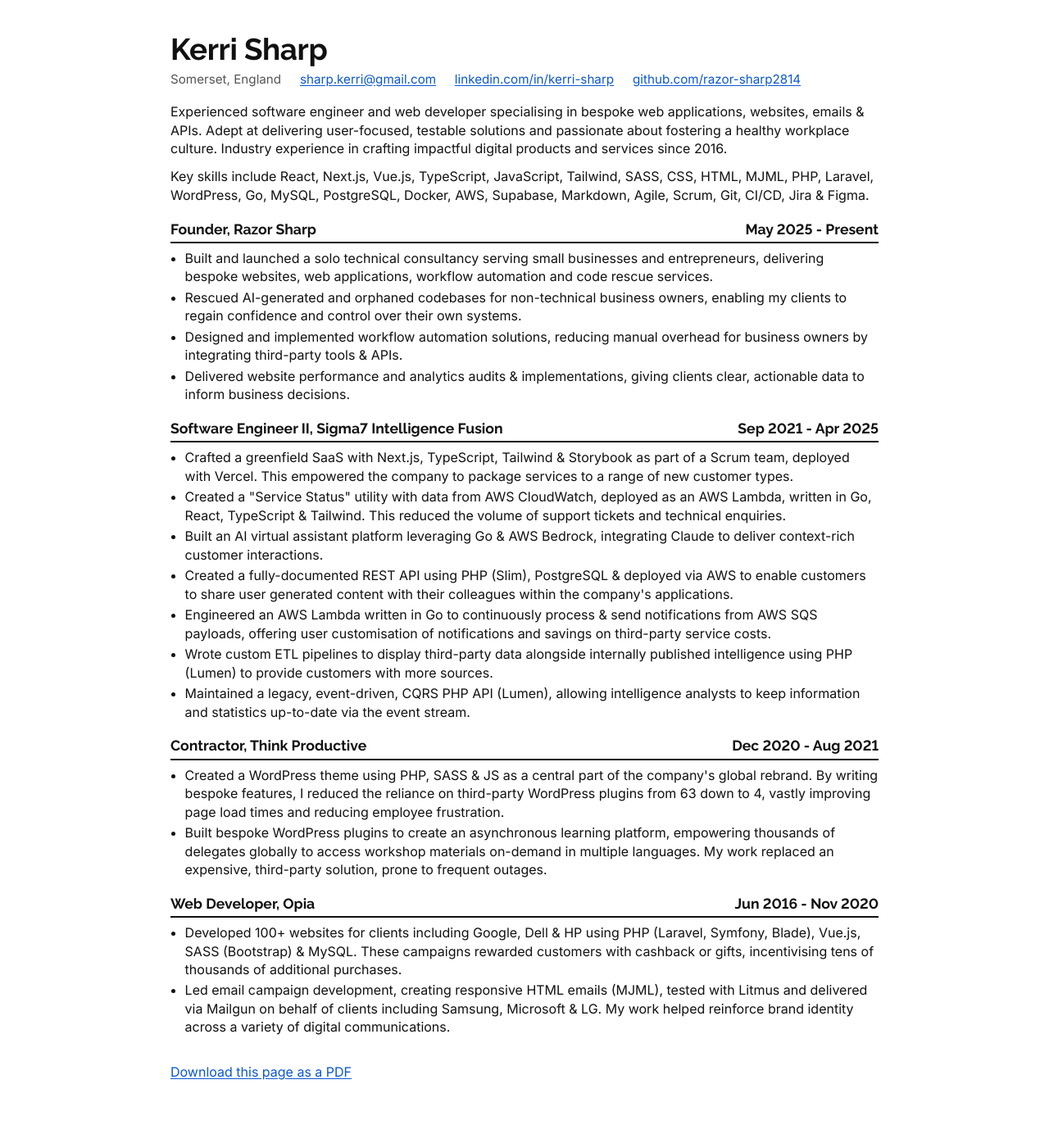
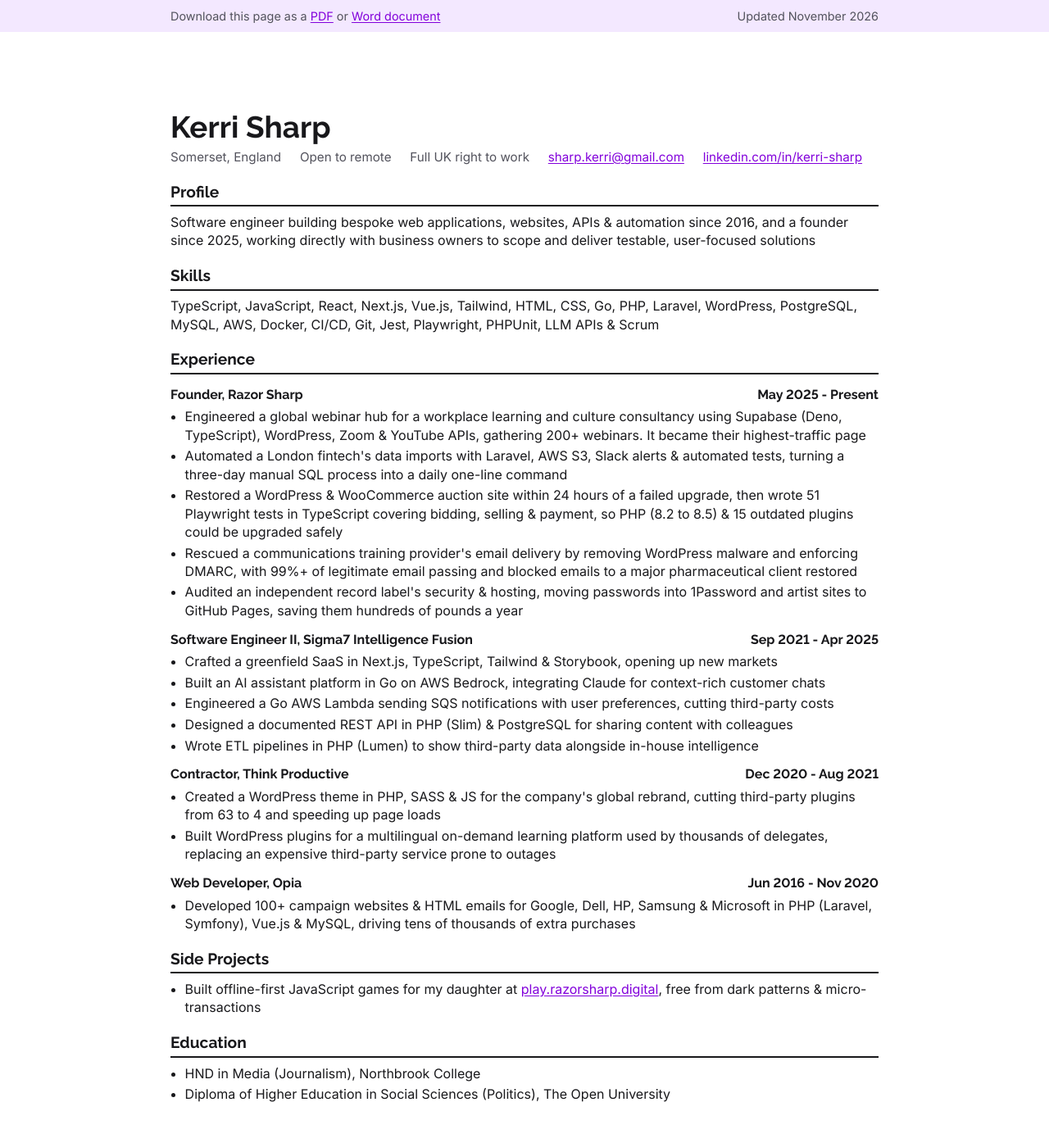
Before and after one commit to razor-sharp2814/kerri-sharp, a plain HTML site: page index.html in a window 1280 px wide. Shown: the whole page at 82% size. Before the commit the page ends 1359 px from the top, so only its background shows below. Drawn offline with Linux system fonts and the light colour scheme.

Commit message:
Update CV to focus on results and improve the visual design

```diff
--- a/index.html
+++ b/index.html
@@ -3,8 +3,59 @@
 <head>
   <meta charset="utf-8">
   <meta name="viewport" content="width=device-width, initial-scale=1">
-  <title>Kerri Sharp - Software Engineer & Web Developer</title>
+  <title>Kerri Sharp, Software engineer and web developer</title>
   <meta name="description" content="CV of Kerri Sharp, software engineer and web developer based in Somerset, England.">
+  <link rel="canonical" href="https://www.kerrisharp.com/">
+  <link rel="icon" type="image/png" sizes="32x32" href="images/icon-32.png">
+  <link rel="icon" type="image/png" sizes="192x192" href="images/icon-192.png">
+  <link rel="apple-touch-icon" href="images/apple-touch-icon.png">
+
+  <!-- Link previews (LinkedIn, Slack, messaging apps…) -->
+  <meta property="og:type" content="profile">
+  <meta property="og:site_name" content="Kerri Sharp">
+  <meta property="og:title" content="Kerri Sharp, Software engineer and web developer">
+  <meta property="og:description" content="CV of Kerri Sharp, software engineer and web developer based in Somerset, England.">
+  <meta property="og:url" content="https://www.kerrisharp.com/">
+  <meta property="og:locale" content="en_GB">
+  <meta property="og:image" content="https://www.kerrisharp.com/images/og-image.jpg">
+  <meta property="og:image:width" content="1200">
+  <meta property="og:image:height" content="630">
+  <meta property="og:image:alt" content="Photo of Kerri Sharp beside the text: Kerri Sharp, Software engineer and web developer">
+  <meta property="profile:first_name" content="Kerri">
+  <meta property="profile:last_name" content="Sharp">
+  <meta name="twitter:card" content="summary_large_image">
+
+  <!-- Structured data for search engines -->
+  <script type="application/ld+json">
+  {
+    "@context": "https://schema.org",
+    "@type": "Person",
+    "name": "Kerri Sharp",
+    "jobTitle": "Software engineer and web developer",
+    "url": "https://www.kerrisharp.com/",
+    "image": "https://www.kerrisharp.com/images/icon-192.png",
+    "email": "mailto:sharp.kerri@gmail.com",
+    "address": {
+      "@type": "PostalAddress",
+      "addressRegion": "Somerset",
+      "addressCountry": "GB"
+    },
+    "sameAs": ["https://www.linkedin.com/in/kerri-sharp/"],
+    "worksFor": {
+      "@type": "Organization",
+      "name": "Razor Sharp",
+      "url": "https://www.razorsharp.digital/"
+    },
+    "alumniOf": [
+      { "@type": "CollegeOrUniversity", "name": "Northbrook College" },
+      { "@type": "CollegeOrUniversity", "name": "The Open University" }
+    ],
+    "knowsAbout": ["TypeScript", "JavaScript", "React", "Next.js", "Vue.js", "Go", "PHP", "Laravel", "WordPress", "PostgreSQL", "AWS", "Docker", "CI/CD", "Automated testing", "LLM integration"]
+  }
+  </script>
+
+  <meta name="theme-color" media="(prefers-color-scheme: light)" content="#faf5ff">
+  <meta name="theme-color" media="(prefers-color-scheme: dark)" content="#18181b">
   <style>
     @font-face {
       font-family: Inter;
@@ -55,7 +106,8 @@
 
     body {
       margin: 0;
-      color: #111;
+      background: var(--background);
+      color: var(--text);
       font-family: Inter, Arial, sans-serif;
       line-height: 1.4;
     }
@@ -63,51 +115,84 @@
     main {
       max-width: 54em;
       margin: 0 auto;
-      padding: 2.5rem 1.25rem;
+      padding: 6rem 1.25rem;
     }
 
     h1 {
       margin: 0;
       font-size: 2.3em;
       line-height: 1.1;
-      letter-spacing: -0.01em;
     }
 
     h2 {
+      margin: 1em 0 0.4em;
+      padding-bottom: 0.2em;
+      border-bottom: 2px solid;
+      font-size: 1.2em;
+      line-height: 1.3;
+      break-after: avoid;
+    }
+
+    h3 {
       display: flex;
       flex-wrap: wrap;
       justify-content: space-between;
       align-items: baseline;
       column-gap: 1em;
-      margin: 1.1em 0 0.4em;
-      padding-bottom: 0.2em;
-      border-bottom: 2px solid;
-      font-size: 1.1em;
+      margin: 0.9em 0 0.3em;
+      font-size: 1em;
       line-height: 1.3;
       break-after: avoid;
     }
 
-    .dates { white-space: nowrap; }
+    .dates {
+      white-space: nowrap;
+    }
 
-    p { margin: 0 0 0.75em; }
+    p {
+      margin: 0 0 0.75em;
+    }
 
-    ul { margin: 0; padding-left: 1.1em; }
-    li { margin-bottom: 0.2em; }
+    ul {
+      margin: 0;
+      padding-left: 1.1em;
+    }
 
-    a { color: #0b57d0; text-underline-offset: 0.15em; }
+    li {
+      margin-bottom: 0.2em;
+    }
+
+    a {
+      color: var(--link);
+      text-underline-offset: 0.15em;
+    }
 
     .contact {
       display: flex;
       flex-wrap: wrap;
       column-gap: 1.5em;
       margin: 0.35em 0 1.2em;
-      color: #555;
+      color: var(--muted);
       font-size: 0.95em;
     }
 
-    section { break-inside: avoid-page; }
+    section {
+      break-inside: avoid-page;
+    }
 
-    footer { margin-top: 2em; }
+    /* A tinted bar above the CV, so it reads as part of the website, not the CV. */
+    .downloads {
+      margin: 0;
+      /* Line the text up with the CV column (54em wide, centred). */
+      padding: 0.6rem max(1.25rem, calc((100% - 54rem) / 2));
+      display: flex;
+      flex-wrap: wrap;
+      justify-content: space-between;
+      column-gap: 1.5em;
+      background: var(--band);
+      color: var(--muted);
+      font-size: 0.9em;
+    }
 
     @page {
       size: A4;
@@ -115,71 +200,102 @@
     }
 
     @media print {
-      body { font-size: 9.5pt; }
-      main { padding: 0; }
-      a { color: inherit; text-decoration: none; }
-      footer { display: none; }
+      body {
+        background: none;
+        font-size: 9.5pt;
+      }
+
+      main {
+        padding: 0;
+      }
+
+      a {
+        color: inherit;
+        text-decoration: none;
+      }
+
+      .downloads {
+        display: none;
+      }
     }
   </style>
 </head>
 <body>
+  <p class="downloads"><span>Download this page as a <a href="kerri-sharp-cv.pdf" download>PDF</a> or <a href="kerri-sharp-cv.docx" download>Word document</a></span> <span>Updated <time datetime="2026-11">November 2026</time></span></p>
+
   <main>
     <header>
       <h1>Kerri Sharp</h1>
       <p class="contact">
-        Somerset, England
+        <span>Somerset, England</span>
+        <span>Open to remote</span>
+        <span>Full UK right to work</span>
         <a href="mailto:sharp.kerri@gmail.com">sharp.kerri@gmail.com</a>
-        <a href="//linkedin.com/in/kerri-sharp/" target="_blank">linkedin.com/in/kerri-sharp</a>
-        <a href="//github.com/razor-sharp2814/" target="_blank">github.com/razor-sharp2814</a>
+        <a href="https://www.linkedin.com/in/kerri-sharp/" target="_blank">linkedin.com/in/kerri-sharp</a>
       </p>
     </header>
 
-    <p>Experienced software engineer and web developer specialising in bespoke web applications, websites, emails &amp; APIs. Adept at delivering user-focused, testable solutions and passionate about fostering a healthy workplace culture. Industry experience in crafting impactful digital products and services since 2016.</p>
+    <h2>Profile</h2>
+    <p>Software engineer building bespoke web applications, websites, APIs &amp; automation since 2016, and a founder since 2025, working directly with business owners to scope and deliver testable, user-focused solutions</p>
 
-    <p>Key skills include React, Next.js, Vue.js, TypeScript, JavaScript, Tailwind, SASS, CSS, HTML, MJML, PHP, Laravel, WordPress, Go, MySQL, PostgreSQL, Docker, AWS, Supabase, Markdown, Agile, Scrum, Git, CI/CD, Jira &amp; Figma.</p>
+    <h2>Skills</h2>
+    <p>TypeScript, JavaScript, React, Next.js, Vue.js, Tailwind, HTML, CSS, Go, PHP, Laravel, WordPress, PostgreSQL, MySQL, AWS, Docker, CI/CD, Git, Jest, Playwright, PHPUnit, LLM APIs &amp; Scrum
+    </p>
+
+    <h2>Experience</h2>
 
     <section>
-      <h2><span>Founder, Razor Sharp</span> <span class="dates">May 2025 - Present</span></h2>
+      <h3><span>Founder, Razor Sharp</span> <span class="dates">May 2025 - Present</span></h3>
       <ul>
-        <li>Built and launched a solo technical consultancy serving small businesses and entrepreneurs, delivering bespoke websites, web applications, workflow automation and code rescue services.</li>
-        <li>Rescued AI-generated and orphaned codebases for non-technical business owners, enabling my clients to regain confidence and control over their own systems.</li>
-        <li>Designed and implemented workflow automation solutions, reducing manual overhead for business owners by integrating third-party tools &amp; APIs.</li>
-        <li>Delivered website performance and analytics audits &amp; implementations, giving clients clear, actionable data to inform business decisions.</li>
+        <li>Engineered a global webinar hub for a workplace learning and culture consultancy using Supabase (Deno, TypeScript), WordPress, Zoom &amp; YouTube APIs, gathering 200+ webinars. It became their highest-traffic page</li>
+        <li>Automated a London fintech's data imports with Laravel, AWS S3, Slack alerts &amp; automated tests, turning a three-day manual SQL process into a daily one-line command</li>
+        <li>Restored a WordPress &amp; WooCommerce auction site within 24 hours of a failed upgrade, then wrote 51 Playwright tests in TypeScript covering bidding, selling &amp; payment, so PHP (8.2 to 8.5) &amp; 15 outdated plugins could be upgraded safely</li>
+        <li>Rescued a communications training provider's email delivery by removing WordPress malware and enforcing DMARC, with 99%+ of legitimate email passing and blocked emails to a major pharmaceutical client restored</li>
+        <li>Audited an independent record label's security &amp; hosting, moving passwords into 1Password and artist sites to GitHub Pages, saving them hundreds of pounds a year</li>
       </ul>
     </section>
 
     <section>
-      <h2><span>Software Engineer II, Sigma7 Intelligence Fusion</span> <span class="dates">Sep 2021 - Apr 2025</span></h2>
+      <h3><span>Software Engineer II, Sigma7 Intelligence Fusion</span> <span class="dates">Sep 2021 - Apr 2025</span></h3>
       <ul>
-        <li>Crafted a greenfield SaaS with Next.js, TypeScript, Tailwind &amp; Storybook as part of a Scrum team, deployed with Vercel. This empowered the company to package services to a range of new customer types.</li>
-        <li>Created a "Service Status" utility with data from AWS CloudWatch, deployed as an AWS Lambda, written in Go, React, TypeScript &amp; Tailwind. This reduced the volume of support tickets and technical enquiries.</li>
-        <li>Built an AI virtual assistant platform leveraging Go &amp; AWS Bedrock, integrating Claude to deliver context-rich customer interactions.</li>
-        <li>Created a fully-documented REST API using PHP (Slim), PostgreSQL &amp; deployed via AWS to enable customers to share user generated content with their colleagues within the company's applications.</li>
-        <li>Engineered an AWS Lambda written in Go to continuously process &amp; send notifications from AWS SQS payloads, offering user customisation of notifications and savings on third-party service costs.</li>
-        <li>Wrote custom ETL pipelines to display third-party data alongside internally published intelligence using PHP (Lumen) to provide customers with more sources.</li>
-        <li>Maintained a legacy, event-driven, CQRS PHP API (Lumen), allowing intelligence analysts to keep information and statistics up-to-date via the event stream.</li>
+        <li>Crafted a greenfield SaaS in Next.js, TypeScript, Tailwind &amp; Storybook, opening up new markets</li>
+        <li>Built an AI assistant platform in Go on AWS Bedrock, integrating Claude for context-rich customer chats</li>
+        <li>Engineered a Go AWS Lambda sending SQS notifications with user preferences, cutting third-party costs</li>
+        <li>Designed a documented REST API in PHP (Slim) &amp; PostgreSQL for sharing content with colleagues</li>
+        <li>Wrote ETL pipelines in PHP (Lumen) to show third-party data alongside in-house intelligence</li>
       </ul>
     </section>
 
     <section>
-      <h2><span>Contractor, Think Productive</span> <span class="dates">Dec 2020 - Aug 2021</span></h2>
+      <h3><span>Contractor, Think Productive</span> <span class="dates">Dec 2020 - Aug 2021</span></h3>
       <ul>
-        <li>Created a WordPress theme using PHP, SASS &amp; JS as a central part of the company's global rebrand. By writing bespoke features, I reduced the reliance on third-party WordPress plugins from 63 down to 4, vastly improving page load times and reducing employee frustration.</li>
-        <li>Built bespoke WordPress plugins to create an asynchronous learning platform, empowering thousands of delegates globally to access workshop materials on-demand in multiple languages. My work replaced an expensive, third-party solution, prone to frequent outages.</li>
+        <li>Created a WordPress theme in PHP, SASS &amp; JS for the company's global rebrand, cutting third-party plugins from 63 to 4 and speeding up page loads</li>
+        <li>Built WordPress plugins for a multilingual on-demand learning platform used by thousands of delegates, replacing an expensive third-party service prone to outages</li>
       </ul>
     </section>
 
     <section>
-      <h2><span>Web Developer, Opia</span> <span class="dates">Jun 2016 - Nov 2020</span></h2>
+      <h3><span>Web Developer, Opia</span> <span class="dates">Jun 2016 - Nov 2020</span></h3>
       <ul>
-        <li>Developed 100+ websites for clients including Google, Dell &amp; HP using PHP (Laravel, Symfony, Blade), Vue.js, SASS (Bootstrap) &amp; MySQL. These campaigns rewarded customers with cashback or gifts, incentivising tens of thousands of additional purchases.</li>
-        <li>Led email campaign development, creating responsive HTML emails (MJML), tested with Litmus and delivered via Mailgun on behalf of clients including Samsung, Microsoft &amp; LG. My work helped reinforce brand identity across a variety of digital communications.</li>
+        <li>Developed 100+ campaign websites &amp; HTML emails for Google, Dell, HP, Samsung &amp; Microsoft in PHP (Laravel, Symfony), Vue.js &amp; MySQL, driving tens of thousands of extra purchases</li>
       </ul>
     </section>
 
-    <footer>
-      <a href="kerri-sharp-cv.pdf" download>Download this page as a PDF</a>
-    </footer>
+    <section>
+      <h2>Side Projects</h2>
+      <ul>
+        <li>Built offline-first JavaScript games for my daughter at <a href="https://play.razorsharp.digital">play.razorsharp.digital</a>, free from dark patterns &amp; micro-transactions</li>
+      </ul>
+    </section>
+
+    <section>
+      <h2>Education</h2>
+      <ul>
+        <li>HND in Media (Journalism), Northbrook College</li>
+        <li>Diploma of Higher Education in Social Sciences (Politics), The Open University</li>
+      </ul>
+    </section>
+
   </main>
 </body>
 </html>
```
Also changed, not shown: 1 other file.
